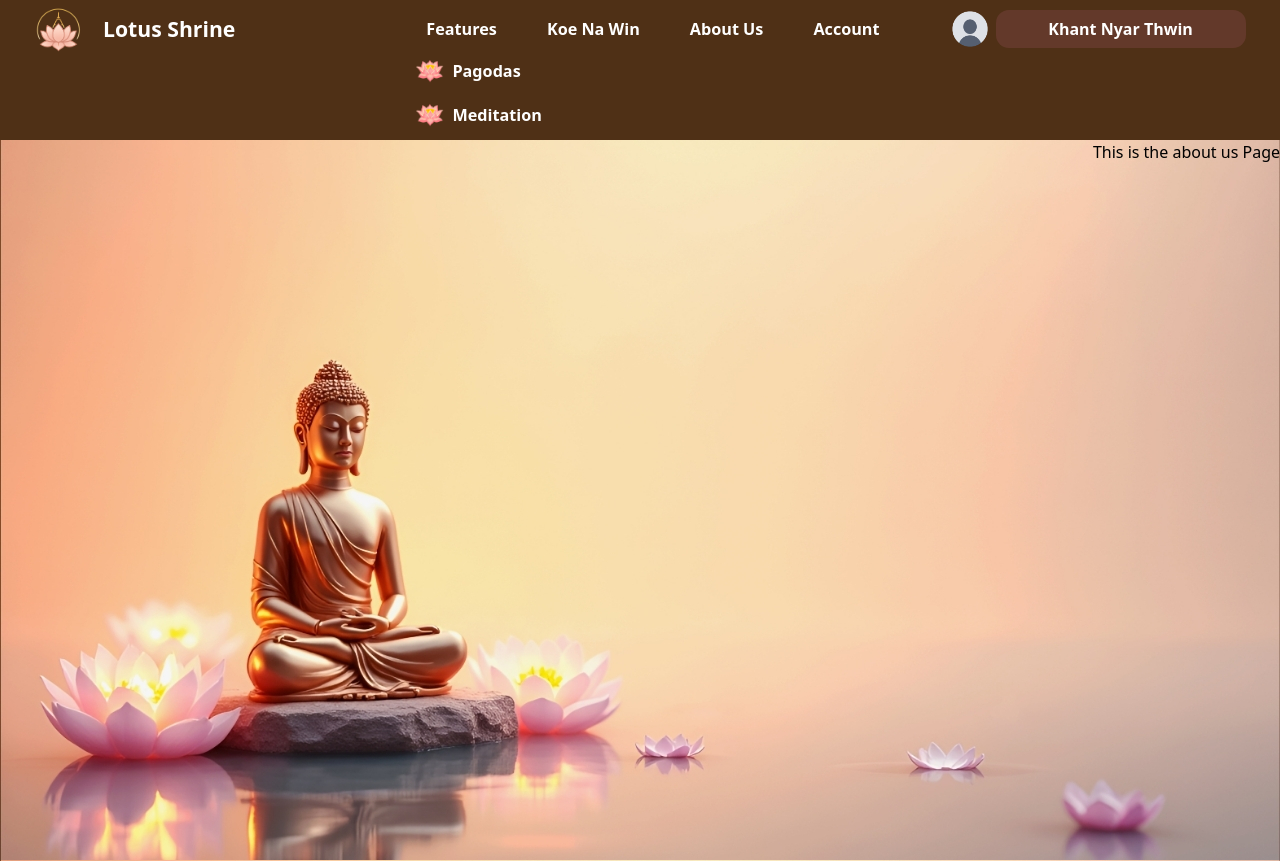
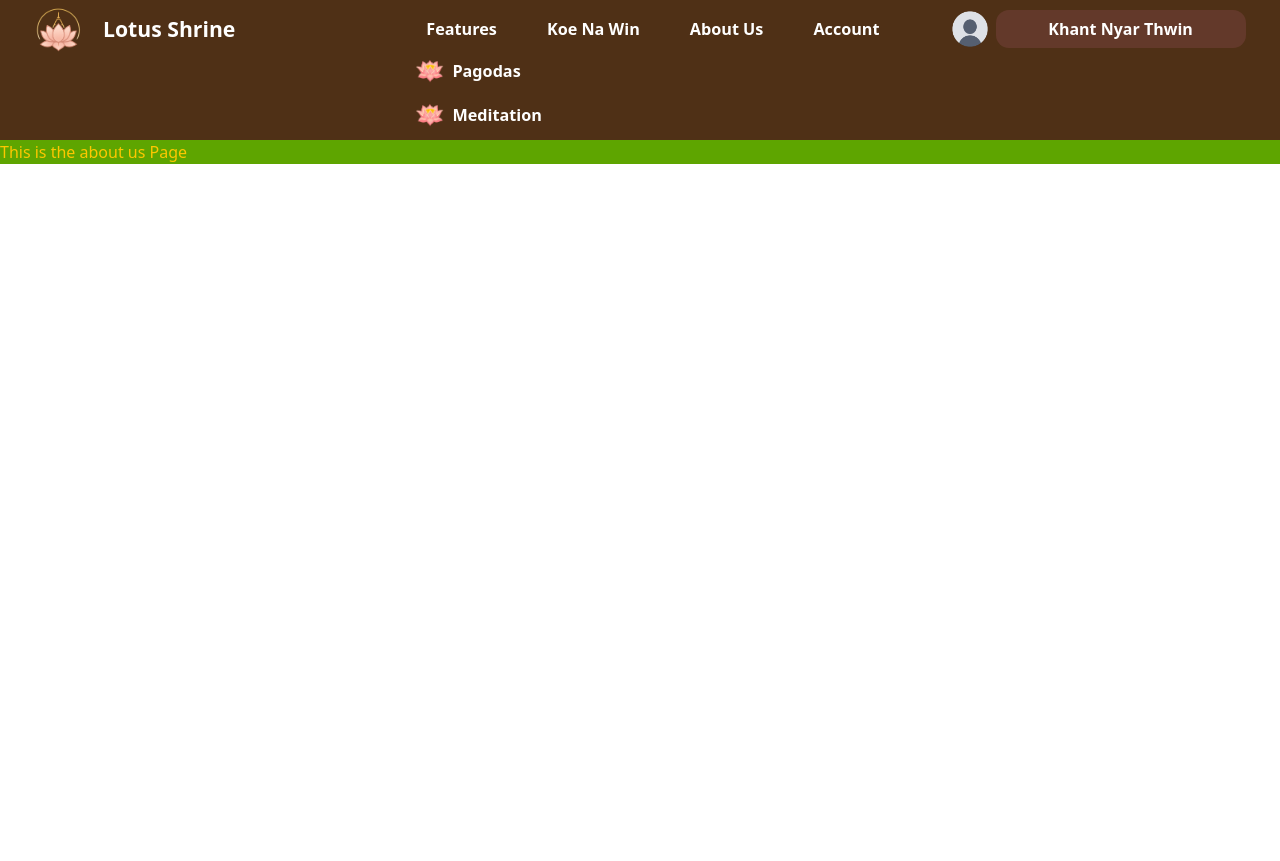
Before and after one commit to KhantNyrrThwin/Lotus_Shrine, a React (Vite) app: page /aboutus in a window 1280 px wide. Both pictures are taken after a click on the element "Features". After the commit the page ends 800 px from the top, so only its background shows below. Built offline with nearby package versions, Linux system fonts and the light colour scheme.

Commit message:
feat: Insert footer
Signed-off-by: CodekageNyRR <justicforyang@gmail.com>

```diff
--- a/src/App.tsx
+++ b/src/App.tsx
@@ -1,6 +1,6 @@
 import Navbar from "./components/navbar";
 import HomePage from "./pages/home"
-import AboutUs from "./aboutus";
+import AboutUs from "./pages/aboutus";
 import { BrowserRouter as Router, Routes, Route} from "react-router-dom";
 import {useEffect , useState } from "react";
 import { AnimatePresence } from 'framer-motion'
--- a/src/aboutus.tsx
+++ /dev/null
@@ -1,13 +0,0 @@
-import Navbar from "./components/navbar";
-import "./App.css";
-function AboutUs() {
-  return (
-    <>
-      <div className="flex bg-[url('./assets/home.jpg')] h-[721px] w-screen justify-end">
-       <h1>This is the about us Page</h1>
-      </div>
-    </>
-  );
-}
-
-export default AboutUs;
--- /dev/null
+++ b/src/components/footer.tsx
@@ -0,0 +1,15 @@
+import Navbar from "../components/navbar";
+import "../App.css";
+function AboutUs() {
+  return (
+    <>
+      <div className="bg-lime-600 text-yellow-400">
+
+       <h1>This is the about us Page</h1>
+      </div>
+    </>
+
+  );
+}
+
+export default AboutUs;
--- a/src/components/navbar.tsx
+++ b/src/components/navbar.tsx
@@ -2,20 +2,17 @@ import React, { useState } from "react";
 import applogo1 from "../assets/logo1.png"
 import profile from "../assets/profile.png";
 import link_logo from "../assets/link_lotus.png"
+import {motion, AnimatePresence} from "framer-motion"
 import "../App.css";
-import {motion} from "framer-motion"
+
 import { Link } from "react-router-dom";
 export default function Navbar() {
 
   const [isFeaturesOpen, setIsFeaturesOpen] = useState(false);
+  const [isAboutOpen, setAboutOpen] = useState(false);
   return (
     <>
-    <motion.div
-      initial={{ opacity: 0.5}}
-      animate={{ opacity: 1, y: 0 }}
-      exit={{ opacity: 0, y: -20 }}
-      transition={{ duration: 2}}
-    >
+
       <nav className={`flex bg-[#4f3016]  text-white font-bold h-[58px] items-center  transition-all duration-1000 ${isFeaturesOpen ? 'h-[140px] ' : 'h-[ 58px]'}`}>
       <div className="absolute top-0 left-0 right-0 h-[58px] flex items-center">
        <Link to="/">
@@ -32,23 +29,34 @@ export default function Navbar() {
                         onMouseEnter={() => setIsFeaturesOpen(true)}
 
                     >
+
                         <p className={'text-white cursor-pointer '}>Features</p>
-                        {isFeaturesOpen && (
-                            <div className="absolute left-0 mt-0 py-2 w-screen transition-all duration-2000"  onMouseEnter={() => setIsFeaturesOpen(true)}  onMouseLeave={() => setIsFeaturesOpen(false)}>
+                       <AnimatePresence>
+  {isFeaturesOpen && (
+    <motion.div
+      initial={{ opacity: 0, y: 0}}
+      animate={{ opacity: 1, y: 0 }}
+      exit={{ opacity: 0, y: 0 }}
+      transition={{ duration: 1.5 }}
+      className="absolute left-0 mt-0 py-2 w-screen"
+      onMouseEnter={() => setIsFeaturesOpen(true)}
+      onMouseLeave={() => setIsFeaturesOpen(false)}
+    >
+      <Link to="/pagodas" className="flex items-center mx-100 px-4 py-2 text-white hover:text-amber-300 font-extrabold">
+        <img src={link_logo} alt="LOGO" className="size-[28px]" />&nbsp; Pagodas
+      </Link>
+      <Link to="/meditation" className="flex items-center mx-100 px-4 py-2 text-white hover:text-amber-300 font-extrabold">
+        <img src={link_logo} alt="LOGO" className="size-[28px]" />&nbsp; Meditation
+      </Link>
+    </motion.div>
+  )}
+</AnimatePresence>
 
-                                <Link to="/pagodas" className="flex items-center mx-100 px-4 py-2 text-white hover:text-amber-300 font-extrabold t">
-                                <img src={link_logo} alt="LOGO" className=" size-[28px]" />&nbsp; Pagodas
-                                </Link>
-                                <Link to="/meditation" className="flex items-center mx-100 px-4 py-2 text-white hover:text-amber-300 font-extrabold">
-                                <img src={link_logo} alt="LOGO" className=" size-[28px]" />&nbsp; Meditation
-                                </Link>
-                            </div>
-                        )}
                     </div>
+                    <Link to="/aboutus">
+            <p className="text-[16.2px] font-bold text-white">Koe Na Win</p>
+         </Link>
 
-          <a href="">
-            <p className="text-[16.2px] font-bold text-white">Koe Na Win</p>
-          </a>
           <Link to="/aboutus">
             <p className="text-[16.2px] font-bold text-white">About Us</p>
          </Link>
@@ -65,7 +73,7 @@ export default function Navbar() {
         </div>
         </div>
       </nav>
-      </motion.div>
+
     </>
   );
 }
--- /dev/null
+++ b/src/pages/aboutus.tsx
@@ -0,0 +1,15 @@
+import Navbar from "../components/navbar";
+import "../App.css";
+function AboutUs() {
+  return (
+    <>
+      <div className="bg-lime-600 text-yellow-400">
+
+       <h1>This is the about us Page</h1>
+      </div>
+    </>
+
+  );
+}
+
+export default AboutUs;
```
Also changed, not shown: 1 other file (tests, documents, lock files or other folders).
